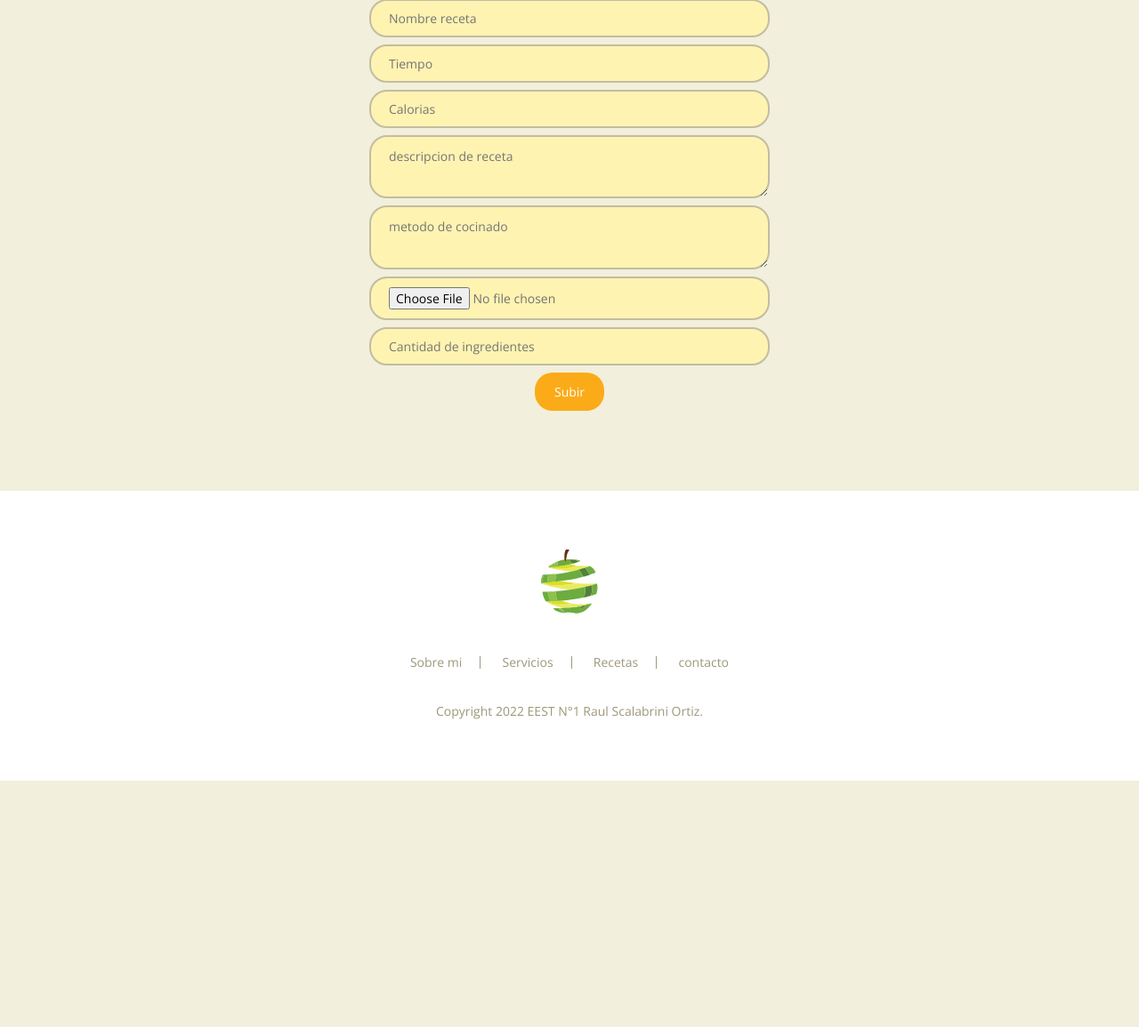
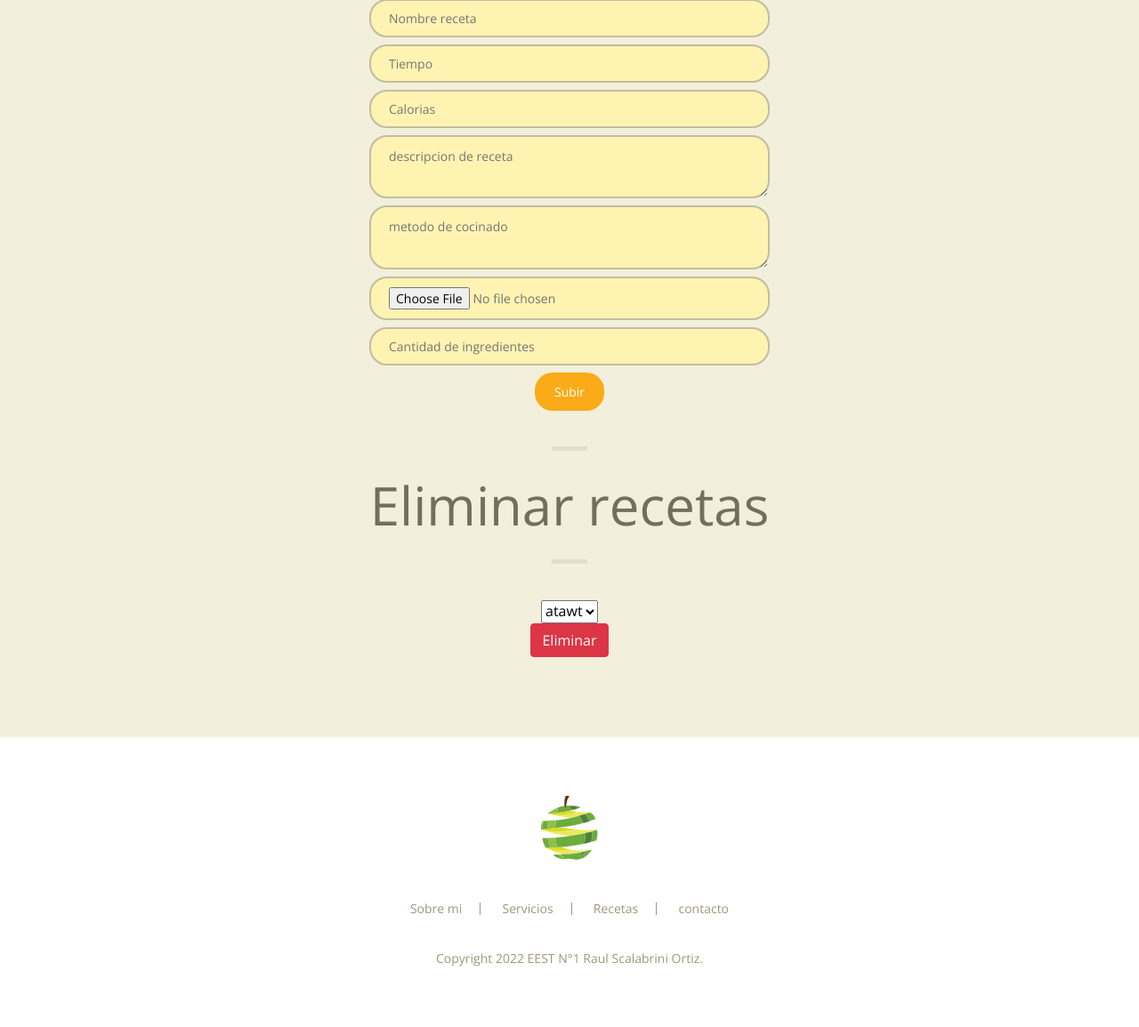
Before and after one commit to Lemengeton/nutricionista, a PHP site: page /ingresar_recetas.php in a window 1280 px wide. Shown: the part 702-1857 px from the top of the page at 89% size. Before the commit the page ends 1580 px from the top, so only its background shows below. Run offline with PHP 8.4, Linux system fonts and the light colour scheme; the visitor is signed in with stand-in values (Sample User, id 1); data comes from the database, SQL or seed files in the repository; some libraries are stand-ins or nearby versions.

Commit message:
detalles y empezando boton de borrar receta

```diff
--- a/about.php
+++ b/about.php
@@ -1,6 +1,7 @@
 <!DOCTYPE html>
 <html lang="en">
 	<head>
+		<link rel="shortcut icon" type="image/x-icon" href="images/logo_pagina.ico" />
 		<meta charset="UTF-8">
 		<meta http-equiv="X-UA-Compatible" content="IE=edge">
 		<meta name="viewport" content="width=device-width, initial-scale=1.0,maximum-scale=1">
--- /dev/null
+++ b/backend/eleminar_recetas.php
@@ -0,0 +1,6 @@
+<?php
+include ('conexion.php');
+$recetas = $_POST['receta'];
+
+$sql = "DELETE FROM `recetas` WHERE `id` = ".$recetas."
+ ?>
--- a/contacto.php
+++ b/contacto.php
@@ -1,6 +1,7 @@
 <!DOCTYPE html>
 <html lang="en">
 	<head>
+		<link rel="shortcut icon" type="image/x-icon" href="images/logo_pagina.ico" />
 		<meta charset="UTF-8">
 		<meta http-equiv="X-UA-Compatible" content="IE=edge">
 		<meta name="viewport" content="width=device-width, initial-scale=1.0,maximum-scale=1">
--- a/header.php
+++ b/header.php
@@ -1,4 +1,5 @@
 <header class="site-header">
+    <link rel="shortcut icon" type="image/x-icon" href="images/logo_pagina.ico" />
     <div class="container">
     <a href="index.php" id="branding" class="pull-left">
             <img src="images/logo_rework.svg" class="logo"
--- a/header_index.php
+++ b/header_index.php
@@ -1,4 +1,5 @@
 <header class="site-header">
+    <link rel="shortcut icon" type="image/x-icon" href="images/logo_pagina.ico" />
     <link href="http://fonts.googleapis.com/css?family=Open+Sans:300,400,600,700|" rel="stylesheet" type="text/css">
         <link href="fonts/font-awesome.min.css" rel="stylesheet" type="text/css">
         <link href="fonts/iconmoon.css" rel="stylesheet" type="text/css">
--- a/index.php
+++ b/index.php
@@ -1,6 +1,7 @@
 <!DOCTYPE html>
 <html lang="esp">
 	<head>
+		<link rel="shortcut icon" type="image/x-icon" href="images/logo_pagina.ico" />
 		<meta charset="UTF-8">
 		<meta http-equiv="X-UA-Compatible" content="IE=edge">
 		<meta name="viewport" content="width=device-width, initial-scale=1.0,maximum-scale=1">
--- a/ingresar_recetas.php
+++ b/ingresar_recetas.php
@@ -1,6 +1,7 @@
 <!DOCTYPE html>
 <html>
 <head>
+	<link rel="shortcut icon" type="image/x-icon" href="images/logo_pagina.ico" />
 	<meta charset="utf-8">
 	<meta name="viewport" content="width=device-width, initial-scale=1">
 	<title>Nutricionista | recetas</title>
@@ -37,6 +38,22 @@
 					<div class="row" id="content"></div>
 					<button class="button mx-auto">Subir</button>
 				</form>
+				<h1 class="site-title">Eliminar recetas</h1>
+				<form method="POST" enctype="multipart/form-data" action="backend/eleminar_recetas.php">
+					<?php
+					include ("backend/conexion.php");
+					$sql ="SELECT `id`, `nombre` FROM `recetas` WHERE 1";
+					$resp_sql = mysqli_query($conexion,$sql);
+					?>
+					<select name="receta">
+						<?php while ($row = mysqli_fetch_array($resp_sql)) {
+						 ?>
+						<option value="<?php echo $row['id'] ?>"><?php echo $row['nombre']; ?></option>
+					<?php } ?>
+					</select>
+					<br>
+					<button class="btn btn-danger">Eliminar</button>
+				</form>
 			</div>
 		</div>
 		<?php
--- a/login.php
+++ b/login.php
@@ -1,6 +1,7 @@
 <!DOCTYPE html>
 <html>
 <head>
+	<link rel="shortcut icon" type="image/x-icon" href="images/logo_pagina.ico" />
 	<link href="https://cdn.jsdelivr.net/npm/bootstrap@5.0.2/dist/css/bootstrap.min.css" rel="stylesheet" integrity="sha384-EVSTQN3/azprG1Anm3QDgpJLIm9Nao0Yz1ztcQTwFspd3yD65VohhpuuCOmLASjC" crossorigin="anonymous">
 	<script src="https://cdn.jsdelivr.net/npm/bootstrap@5.0.2/dist/js/bootstrap.bundle.min.js" integrity="sha384-MrcW6ZMFYlzcLA8Nl+NtUVF0sA7MsXsP1UyJoMp4YLEuNSfAP+JcXn/tWtIaxVXM" crossorigin="anonymous"></script>
 
--- a/offer.php
+++ b/offer.php
@@ -1,6 +1,7 @@
 <!DOCTYPE html>
 <html lang="en">
 	<head>
+		<link rel="shortcut icon" type="image/x-icon" href="images/logo_pagina.ico" />
 		<meta charset="UTF-8">
 		<meta http-equiv="X-UA-Compatible" content="IE=edge">
 		<meta name="viewport" content="width=device-width, initial-scale=1.0,maximum-scale=1">
--- a/single.php
+++ b/single.php
@@ -1,6 +1,7 @@
 <!DOCTYPE html>
 <html lang="en">
 	<head>
+		<link rel="shortcut icon" type="image/x-icon" href="images/logo_pagina.ico" />
 		<meta charset="UTF-8">
 		<meta http-equiv="X-UA-Compatible" content="IE=edge">
 		<meta name="viewport" content="width=device-width, initial-scale=1.0,maximum-scale=1">
```
Also changed, not shown: recipe.php (+8 -5 lines), images/logo_pagina.ico (added). Lines whose indentation alone changed are shown as unchanged.
